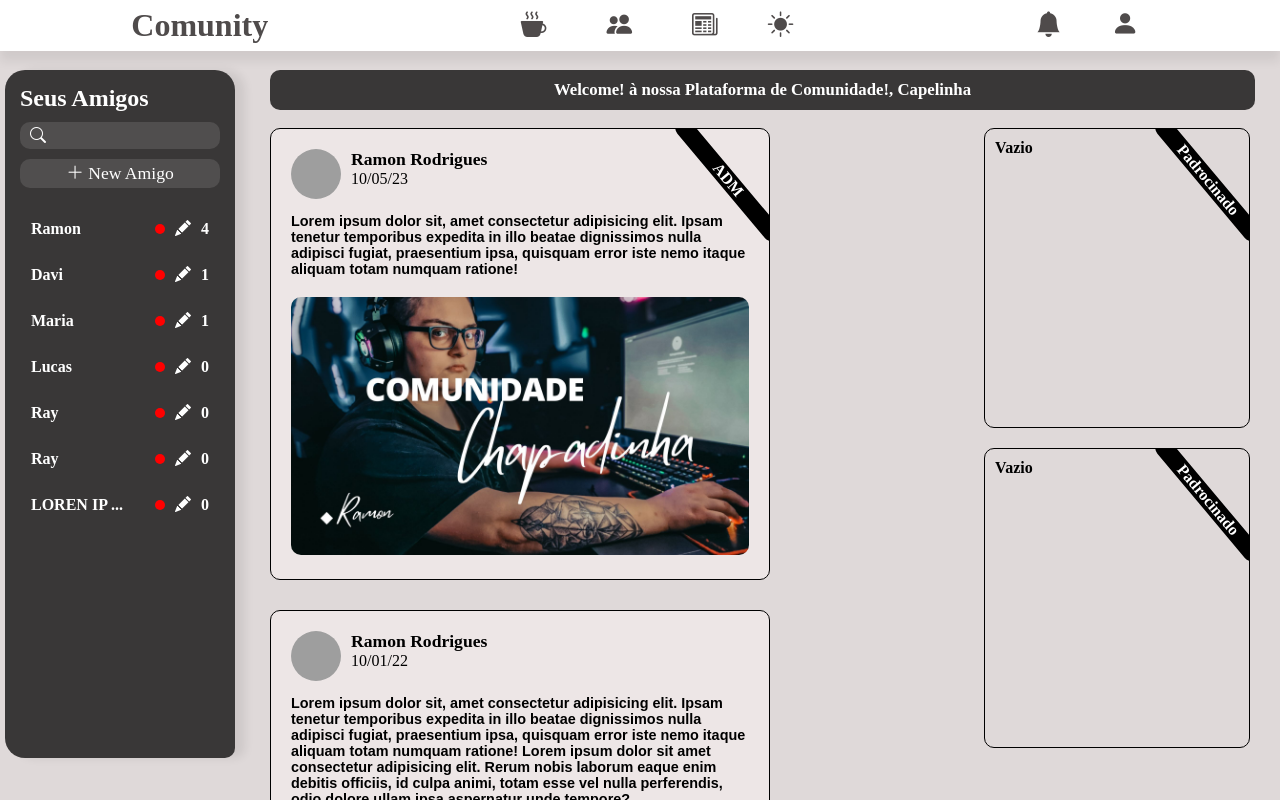
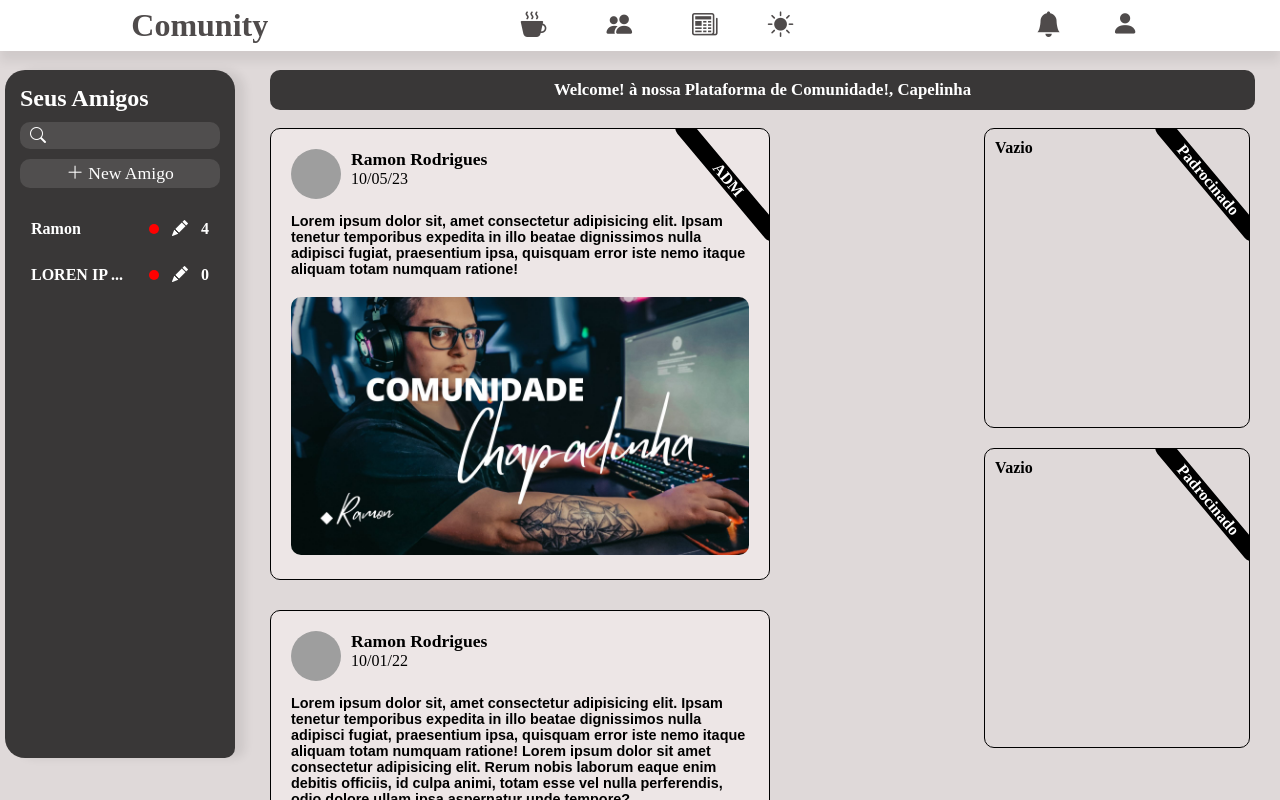
Before and after one commit to ramon-rodrigues-001/Comunity, a React (Vite) app in the folder frontEnd/: page / in a window 1280 px wide. Shown: the top 800 px of the page. Built offline with nearby package versions, Linux system fonts and the light colour scheme; grey boxes are pictures that could not be loaded; a web font is replaced by a local one.

Commit message:
muita coisa
Aside de amigos

```diff
--- a/frontEnd/src/components/aplicativo/common/aside/Aside.jsx
+++ b/frontEnd/src/components/aplicativo/common/aside/Aside.jsx
@@ -1,8 +1,52 @@
 import styles from "./Aside.module.scss"
 
 function Aside(props) {
+  const taDentroDoMenu = props.taDentroDoMenu
 
-  const taDentroDoMenu = props.taDentroDoMenu
+  const newAmigo = () => {
+    const containerDeAmigos = document.querySelector('.containerDeAmigos')
+
+    const cardsAmigos = document.createElement('div')
+    cardsAmigos.className = styles.cardsAmigos
+
+    const nome = document.createElement('p')
+    const nomeDoAmigo = prompt('Nome do novo amigo: ')
+    nome.innerHTML = nomeDoAmigo ? nomeDoAmigo : 'Amigo'
+
+    const informationsAmigo = document.createElement('div')
+    informationsAmigo.className = styles.informationsAmigo
+
+    const spanOffOn = document.createElement('span')
+    spanOffOn.className = styles.spanOffOn
+
+    const iconeLapis = document.createElement('i')
+    iconeLapis.className = "bi bi-pencil-fill"
+
+    const spanNotification = document.createElement('span')
+    spanNotification.innerHTML = 0
+
+    informationsAmigo.appendChild(spanOffOn)
+    informationsAmigo.appendChild(iconeLapis)
+    informationsAmigo.appendChild(spanNotification)
+
+    cardsAmigos.appendChild(nome)
+    cardsAmigos.appendChild(informationsAmigo)
+
+    containerDeAmigos.appendChild(cardsAmigos)
+  }
+
+
+
+
+  const mudarNome = (event) => {
+    const elemento = event.target.parentNode.parentNode.firstElementChild
+    const newNome = prompt('nome: ')
+
+    newNome ? elemento.innerHTML = newNome : null
+    console.log(elemento)
+  }
+
+
 
   return (
     <div className={styles.aside} id={taDentroDoMenu && [styles.dentroDoMenu]}>
@@ -13,61 +57,17 @@ function Aside(props) {
         <input type="text" className={styles.inputPrucurarPorAmigo} />
       </div>
 
-      <button className={styles.buttonAdicionarNovoAmigo}>
+      <button className={styles.buttonAdicionarNovoAmigo} onClick={newAmigo}>
         <i class="bi bi-plus-lg"></i> New Amigo
       </button>
 
+      <div className='containerDeAmigos'>
         <div className={styles.cardsAmigos}>
-        Ramon
+          <p>Ramon</p>
           <div className={styles.informationsAmigo}>
             <span className={styles.spanOffOn}></span>
-          <i class="bi bi-pencil-fill"></i>
+            <i class="bi bi-pencil-fill" onClick={mudarNome}></i>
             <span>4</span>
-        </div>
-      </div>
-
-      <div className={styles.cardsAmigos}>
-        Davi
-        <div className={styles.informationsAmigo}>
-          <span className={styles.spanOffOn}></span>
-          <i class="bi bi-pencil-fill"></i>
-          <span>1</span>
-        </div>
-      </div>
-
-      <div className={styles.cardsAmigos}>
-        Maria
-        <div className={styles.informationsAmigo}>
-          <span className={styles.spanOffOn}></span>
-          <i class="bi bi-pencil-fill"></i>
-          <span>1</span>
-        </div>
-      </div>
-
-      <div className={styles.cardsAmigos}>
-        Lucas
-        <div  className={styles.informationsAmigo}>
-          <span className={styles.spanOffOn}></span>
-          <i class="bi bi-pencil-fill"></i>
-          <span>0</span>
-        </div>
-      </div>
-
-      <div className={styles.cardsAmigos}>
-        Ray
-        <div className={styles.informationsAmigo}>
-          <span className={styles.spanOffOn}></span>
-          <i class="bi bi-pencil-fill"></i>
-          <span>0</span>
-        </div>
-      </div>
-
-      <div className={styles.cardsAmigos}>
-        Ray
-        <div className={styles.informationsAmigo}>
-          <span className={styles.spanOffOn}></span>
-          <i class="bi bi-pencil-fill"></i>
-          <span>0</span>
           </div>
         </div>
 
@@ -80,6 +80,7 @@ function Aside(props) {
           </div>
         </div>
       </div>
+    </div>
   )
 }
 
--- a/frontEnd/src/components/aplicativo/common/aside/Aside.module.scss
+++ b/frontEnd/src/components/aplicativo/common/aside/Aside.module.scss
@@ -82,6 +82,15 @@
                 border-radius: 50%;
                 background-color: red;
             }
+
+            i {
+                padding: 0px 3px;
+                transition: .3s;
+
+                &:hover {
+                    scale: 1.4;
+                }
+            }
         }
 
         &:hover {
```
Lines whose indentation alone changed are shown as unchanged.
